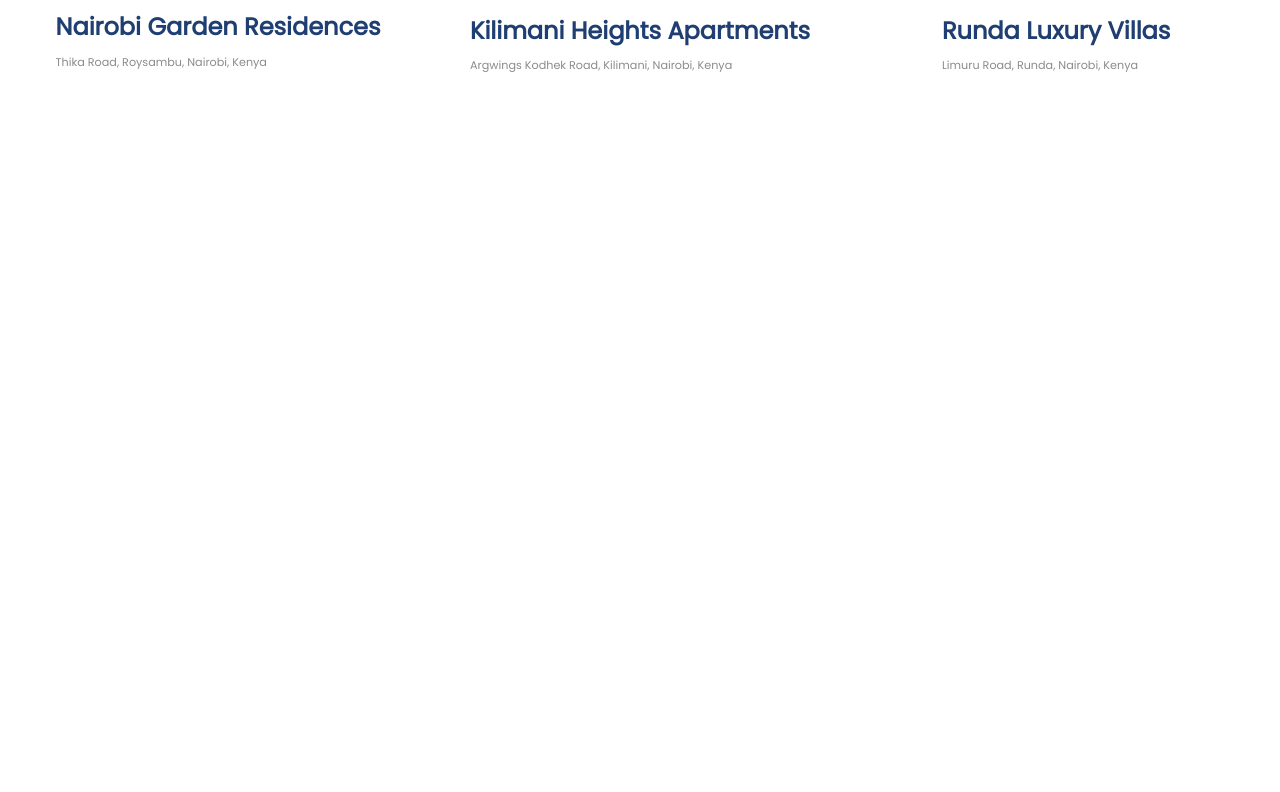
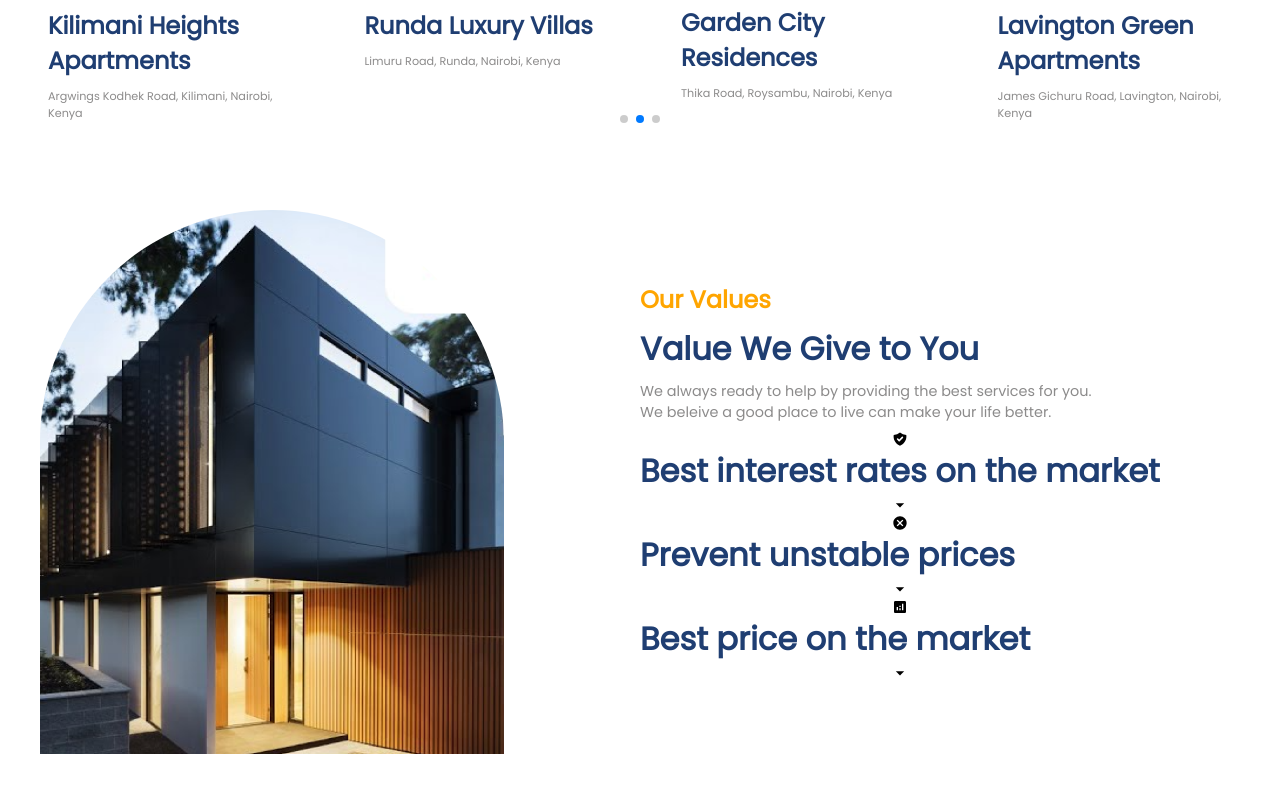
Before and after one commit to bravin-kipkulei/RealEstate-web, a React (Vite) app: page / in a window 1280 px wide. Shown: the part 1264-2056 px from the top of the page. Before the commit the page ends 1421 px from the top, so only its background shows below. Built offline with nearby package versions, Linux system fonts and the light colour scheme.

Commit message:
done with residents component and started value component

```diff
--- a/src/App.jsx
+++ b/src/App.jsx
@@ -3,6 +3,7 @@
 import "./App.css"
 import Companies from "./components/Companies/Companies";
 import Residencies from "./components/Residencies/Residencies";
+import Value from "./components/Value/Value";
 
 function App() {
   return (
@@ -14,6 +15,7 @@
       </div>
       <Companies />
       <Residencies />
+      <Value />
     </div>
   );
 }
--- a/src/components/Residencies/Residencies.css
+++ b/src/components/Residencies/Residencies.css
@@ -1,3 +1,6 @@
+.r-container{
+    overflow: hidden;
+}
 .r-head{
     margin-bottom: 3rem;
 }
--- a/src/components/Residencies/Residencies.jsx
+++ b/src/components/Residencies/Residencies.jsx
@@ -1,9 +1,13 @@
 import React from "react";
-import { Swiper, SwiperSlide, useSwiper } from "swiper/react";
-import "swiper/css";
+import { Swiper, SwiperSlide } from "swiper/react";
+import "swiper/swiper-bundle.min.css";
 import "./Residencies.css";
 import data from "../../utils/slider";
 import { sliderSettings } from "../../utils/common";
+import SwiperCore, { Navigation, Pagination, Autoplay } from "swiper";
+
+// Install Swiper modules
+SwiperCore.use([Navigation, Pagination, Autoplay]);
 
 const Residencies = () => {
   return (
@@ -11,13 +15,30 @@
       <section className="r-wrapper">
         <div className="div paddings innerWidth r-container">
           <div className="flexColStart r-head">
-            <span className="orangeText">Best Chocies</span>
+            <span className="orangeText">Best Choices</span>
             <span className="primaryText">Popular Residencies</span>
           </div>
 
-          {/*the courosolls making */}
-          <Swiper {...sliderSettings}
-            slidesPerView={3}>
+          {/* the carousel */}
+          <Swiper
+            breakpoints={{
+              640: {
+                slidesPerView: 2,
+                spaceBetween: 20,
+              },
+              768: {
+                slidesPerView: 3,
+                spaceBetween: 40,
+              },
+              1024: {
+                slidesPerView: 4,
+                spaceBetween: 50,
+              },
+            }}
+            navigation
+            pagination={{ clickable: true }}
+            autoplay={{ delay: 5000 }}
+          >
             {data.map((card, i) => (
               <SwiperSlide key={i}>
                 <div className="flexColStart r-card">
--- /dev/null
+++ b/src/components/Value/Value.css
@@ -0,0 +1,12 @@
+.image-container{
+    border: 8px solid rgb(232, 232, 232 / 93%);
+}
+
+.v-container>div{
+    flex: 1;
+}
+
+.v-right{
+    gap: 0.5rem;
+
+}
--- /dev/null
+++ b/src/components/Value/Value.jsx
@@ -0,0 +1,62 @@
+import React from "react";
+import "./Value.css";
+import {
+  Accordion,
+  AccordionItem,
+  AccordionItemHeading,
+  AccordionItemButton,
+  AccordionItemPanel,
+  AccordionItemState,
+} from "react-accessible-accordion";
+import data from "../../utils/accordion";
+import { MdOutlineArrowBack, MdOutlineArrowDropDown } from "react-icons/md";
+
+const Value = () => {
+  return (
+    <section className="v-wrapper">
+      <div className="paddings innerWidth flexCenter v-container">
+        {/* left side */}
+        <div className="v-left">
+          <div className="image-container">
+            <img src="src/Assets/value.png" alt="" />
+          </div>
+        </div>
+        {/* right side  */}
+        <div className="flexColStart v-right">
+          <span className="orangeText">Our Values</span>
+          <span className="primaryText">Value We Give to You</span>
+          <span className="secondaryText">
+            We always ready to help by providing the best services for you.
+            <br />
+            We beleive a good place to live can make your life better.
+          </span>
+
+          {/* accordion section */}
+          <Accordion
+            className="accordion"
+            allowMultipleExpanded={false}
+            preExpanded={[0]}
+          >
+            {data.map((item, i) => {
+              return (
+                <AccordionItem className="accordionItem" key={i} uuid={i}>
+                  <AccordionItemHeading>
+                    <AccordionItemButton>
+                      <div className="flexCenter icon">{item.icon}</div>
+                      <span className="primaryText">{item.heading}</span>
+                      <div className="flexCenter icon">
+                        <MdOutlineArrowDropDown size={20} />
+                      </div>
+                    </AccordionItemButton>
+                  </AccordionItemHeading>
+                </AccordionItem>
+              );
+            })}
+          </Accordion>
+        </div>
+      </div>
+    </section>
+  );
+};
+
+export default Value;
```
